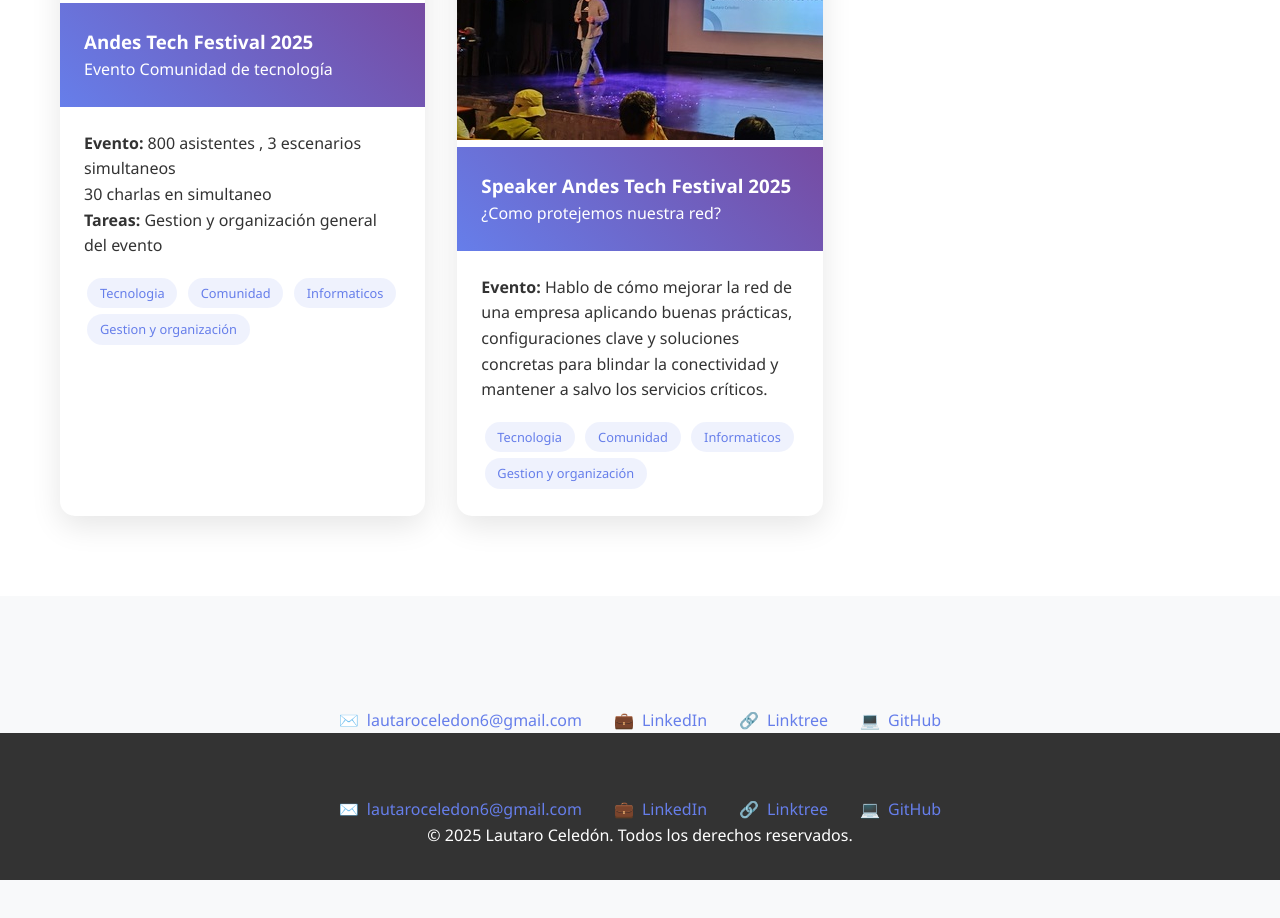
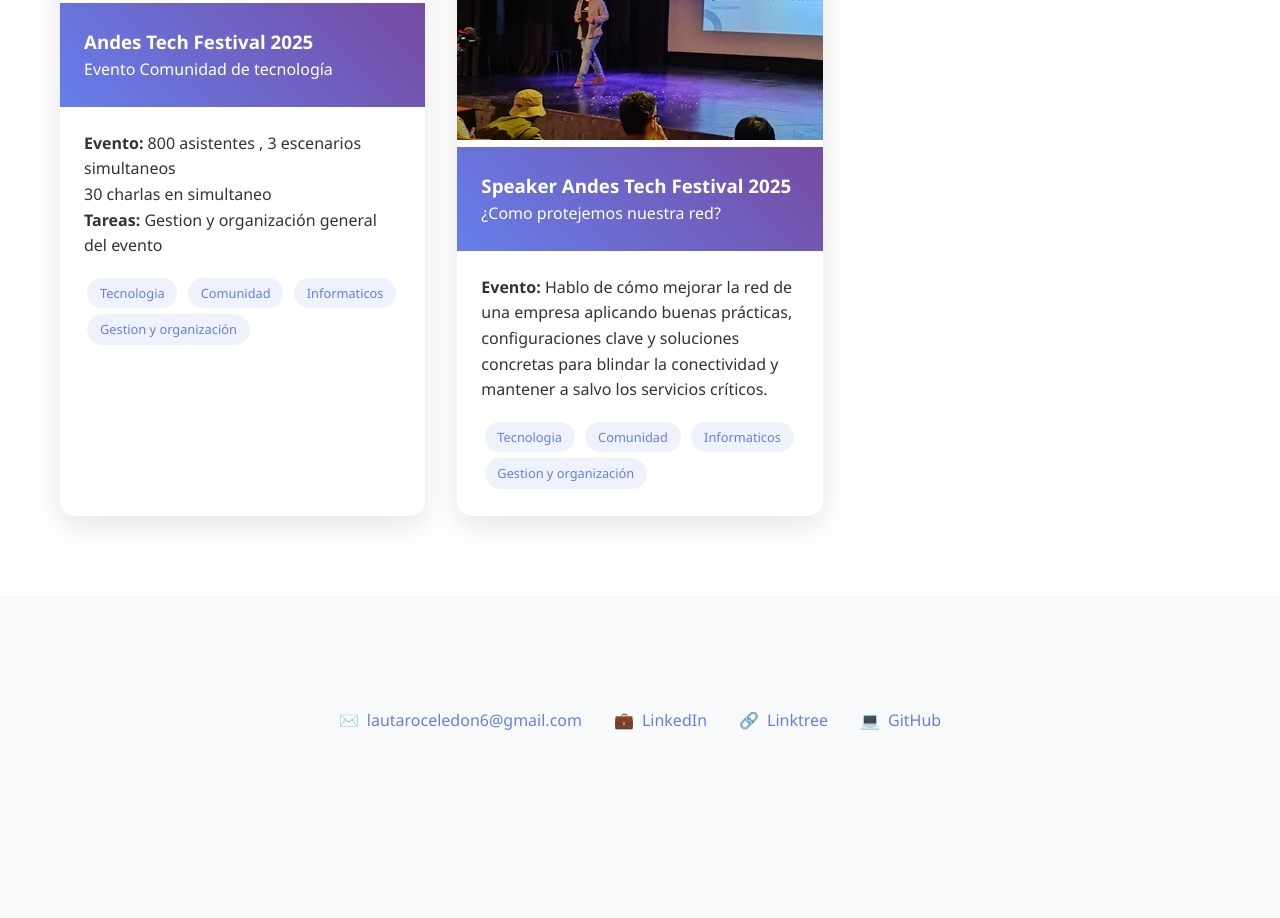
Before and after one commit to lautaro887/lautaro887.github.io, a plain HTML site: page index.html in a window 1280 px wide. Shown: the part 4932-5850 px from the top of the page. After the commit the page ends 5745 px from the top, so only its background shows below. Drawn offline with Linux system fonts and the light colour scheme.

Commit message:
Update index.html

```diff
--- a/index.html
+++ b/index.html
@@ -710,33 +710,6 @@
             </div>
         </div>
 
-
-
-    <footer>
-        <div class="container">
-            <p style="font-size: 1.2rem; margin-bottom: 2rem;">
-                <div class="contact-links">
-                <a href="mailto:lautaroceledon6@gmail.com" class="contact-link">
-                    <span>✉️</span>
-                    lautaroceledon6@gmail.com
-                </a>
-                <a href="https://linkedin.com/in/lautaroceledon" class="contact-link" target="_blank">
-                    <span>💼</span>
-                    LinkedIn
-                </a>
-                <a href="https://linktr.ee/Lautaroceledon" class="contact-link" target="_blank">
-                    <span>🔗</span>
-                    Linktree
-                </a>
-                <a href="GitHub" class="contact-link" target="_blank">
-                    <span>💻</span>
-                    GitHub
-                </a>
-            </div>
-            <p>&copy; 2025 Lautaro Celedón. Todos los derechos reservados.</p>
-        </div>
-    </footer>
-
     <script>
         // Smooth scrolling para los enlaces de navegación
         document.querySelectorAll('a[href^="#"]').forEach(anchor => {
```
